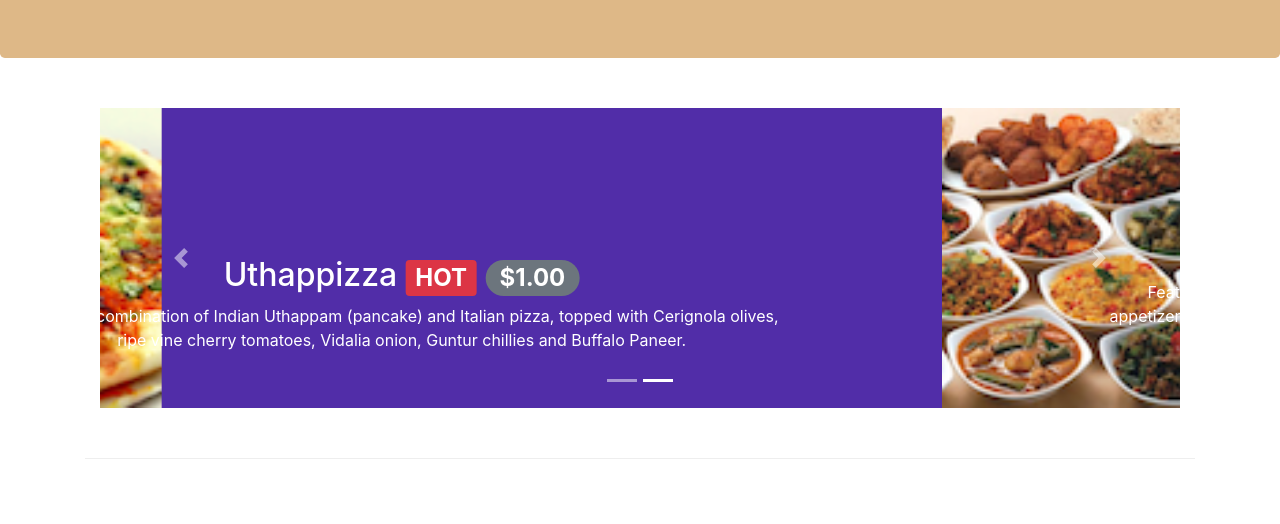
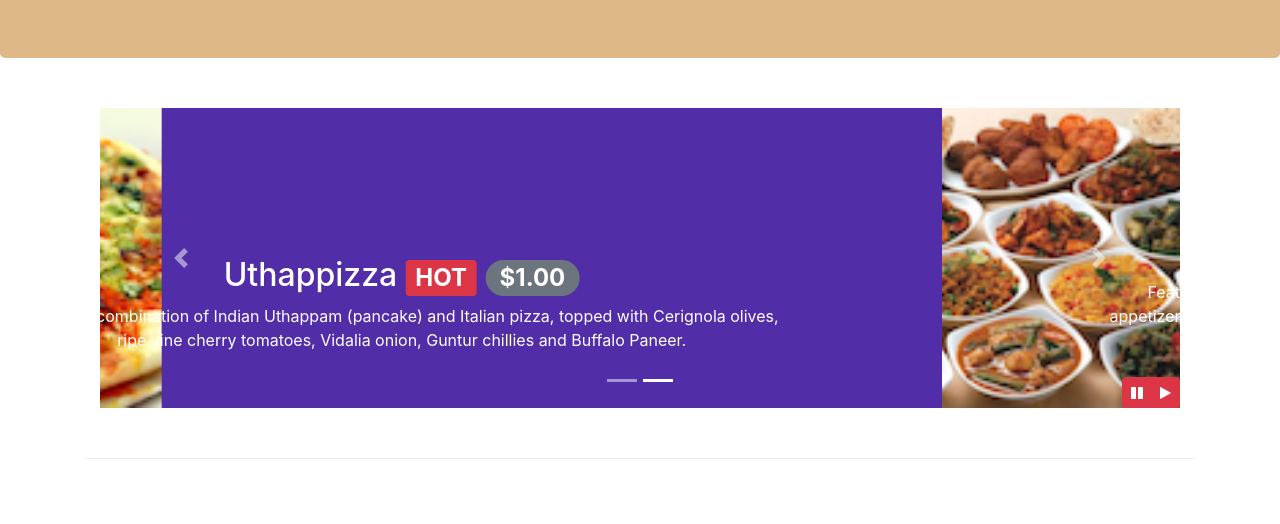
Before and after one commit to adi-howdy/bootstrap, a website: page index.html in a window 1280 px wide. Shown: the part 276-800 px from the top of the page. Drawn offline with nearby package versions, Linux system fonts and the light colour scheme.

Commit message:
carousel action (play/pause) with javascript

```diff
--- a/css/styles.css
+++ b/css/styles.css
@@ -61,3 +61,9 @@ body {
     left: 0;
     min-height: 300px;
 }
+
+#carouselButton {
+    right: 0px;
+    position: absolute;
+    bottom: 0px;
+}
--- a/index.html
+++ b/index.html
@@ -130,6 +130,15 @@
                     <a class="carousel-control-next" href= "#mycarousel" role= "button" data-slide= "next">
                             <span class = "carousel-control-next-icon"></span>
                         </a>
+
+                <div class="btn-group" id="carouselButton">
+                    <button class="btn btn-danger btn-sm" id="carousel-pause">
+                        <span class="fa fa-pause"></span>
+                    </button>
+                    <button class="btn btn-danger btn-sm" id="carousel-play">
+                        <span class="fa fa-play"></span>
+                    </button>
+                </div>
                 </div>
             </div>
             </div>
@@ -231,6 +240,17 @@
                 $('[data-toggle="tooltip"]').tooltip();
             });
         </script>
+    <script>
+        $(document).ready(function(){
+            $('#mycarousel').carousel({interval:2000});
+            $('#carousel-pause').click(function(){
+                $("#mycarousel").carousel('pause');
+            });
+            $('#carousel-play').click(function(){
+                $('#mycarousel').carousel('cycle');
+            });
+        });
+    </script>
 </body>
 
 </html>
```
